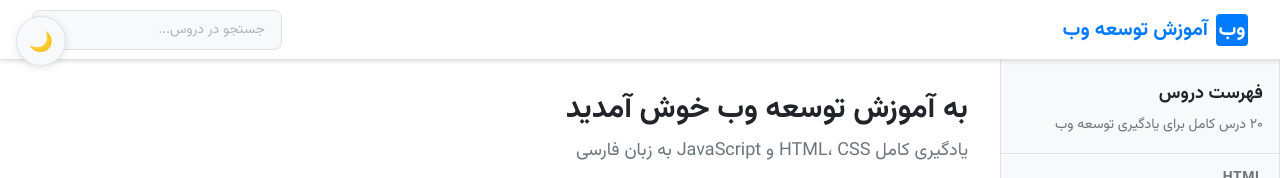
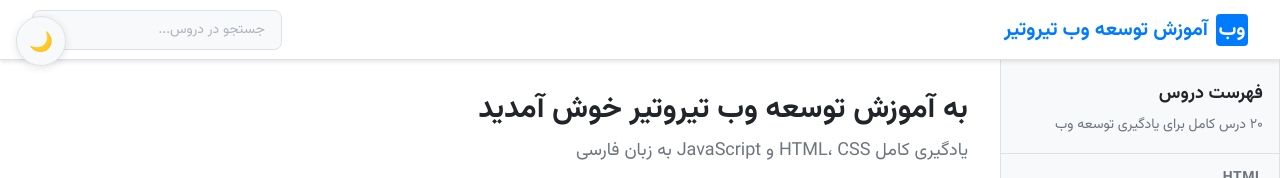
Before and after one commit to tirotir-ir/tirotir-persian-web-dev-tutorial, a plain HTML site: page index.html in a window 1280 px wide. Shown: the top 178 px of the page. Drawn offline with Linux system fonts and the light colour scheme.

Commit message:
Link added to readme, and updated index.

```diff
--- a/index.html
+++ b/index.html
@@ -27,7 +27,7 @@
         <header class="header">
             <div class="header-brand">
                 <div class="header-brand-icon">وب</div>
-                <span>آموزش توسعه وب</span>
+                <span>آموزش توسعه وب تیروتیر</span>
             </div>
 
             <nav class="header-nav">
@@ -235,7 +235,7 @@
             <!-- Content -->
             <div class="content">
                 <div class="content-header">
-                    <h1 class="content-title">به آموزش توسعه وب خوش آمدید</h1>
+                    <h1 class="content-title">به آموزش توسعه وب تیروتیر خوش آمدید</h1>
                     <p class="content-subtitle">یادگیری کامل HTML، CSS و JavaScript به زبان فارسی</p>
                 </div>
 
```
Also changed, not shown: 1 other file.
